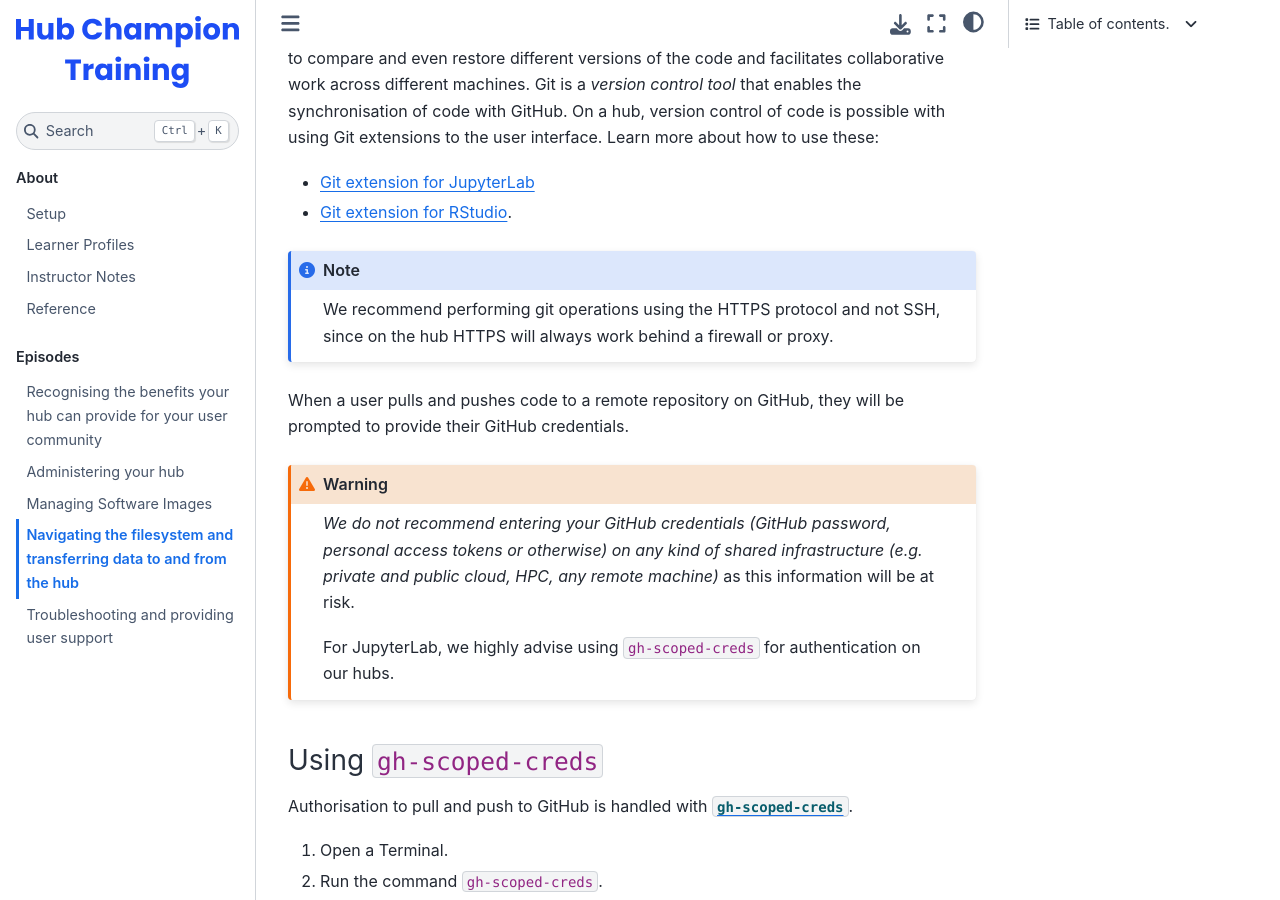
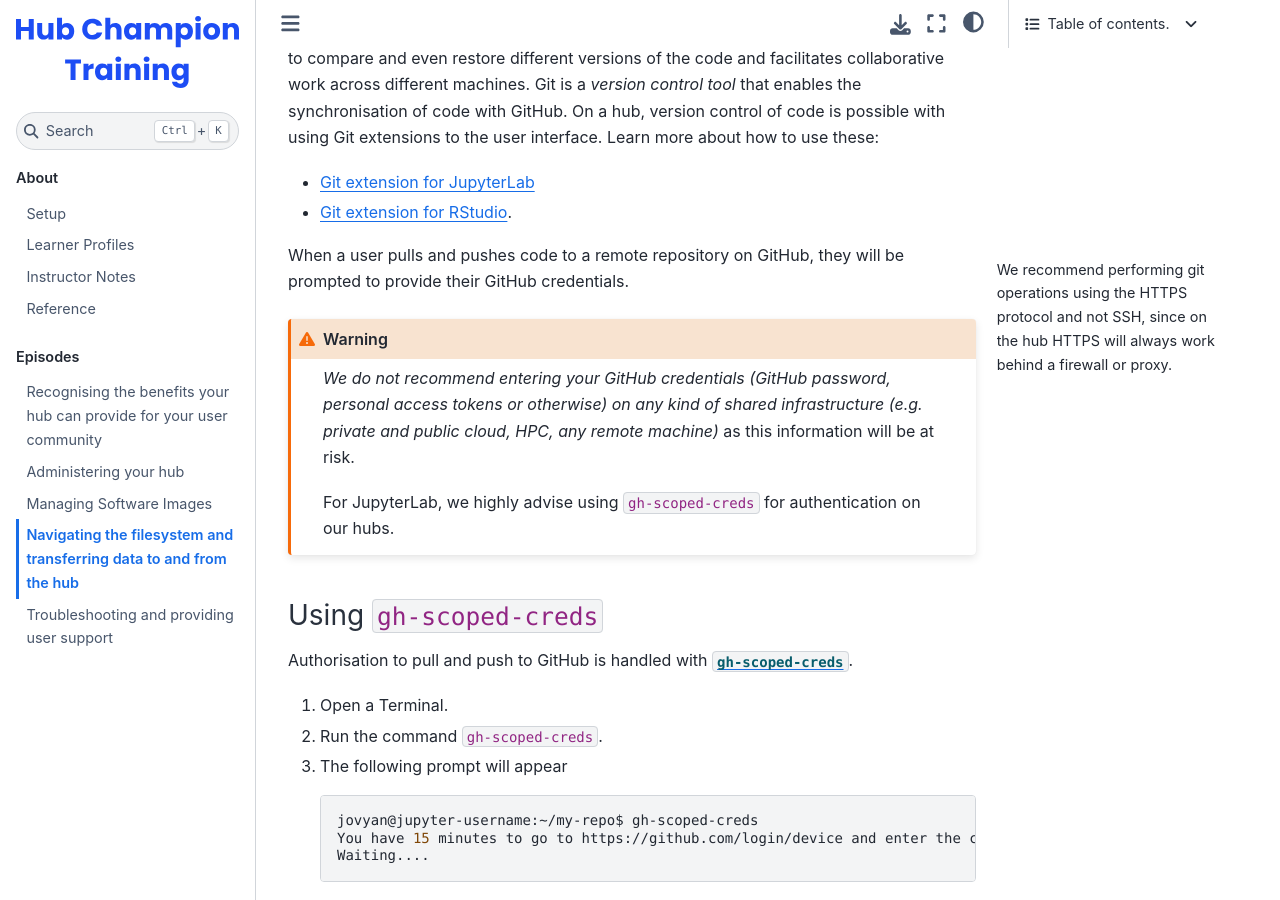
Before and after one commit to czi-catalystproject/hub-champion-training, a Jupyter Book: the page built from episodes/transfer_data.md, in a window 1280 px wide and 900 px high, scrolled down 3789 px. Built offline with Jupyter Book 1.0.4 settings and Sphinx 7.4.7 and the Sphinx Book theme 1.1.4, drawn with Linux system fonts in a browser that asks for light colours; nearby versions of some CDN libraries.

Commit message:
Formatting

```diff
--- a/episodes/transfer_data.md
+++ b/episodes/transfer_data.md
@@ -139,11 +139,9 @@ GitHub is a popular *hosting platform* for creating, storing, managing and shari
  - [Git extension for JupyterLab](https://blog.reviewnb.com/jupyterlab-git-extension/#git-workflow)
  - [Git extension for RStudio](https://docs.posit.co/ide/user/ide/guide/tools/version-control.html#integrations).
 
-::::{margin}::::
-:::{note}
+:::{margin}
 We recommend performing git operations using the HTTPS protocol and not SSH, since on the hub HTTPS will always work behind a firewall or proxy.
 :::
-::::
 
 When a user pulls and pushes code to a remote repository on GitHub, they will be prompted to provide their GitHub credentials.
 
```
